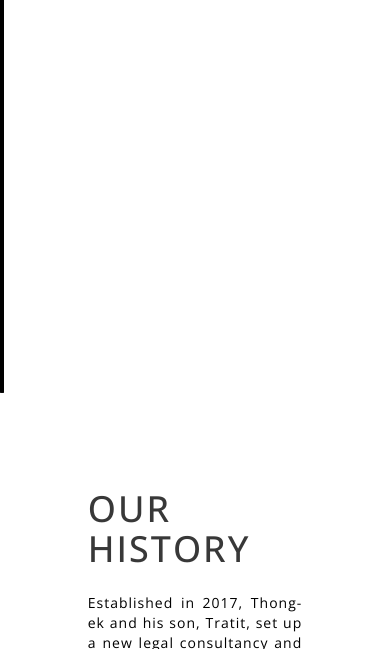
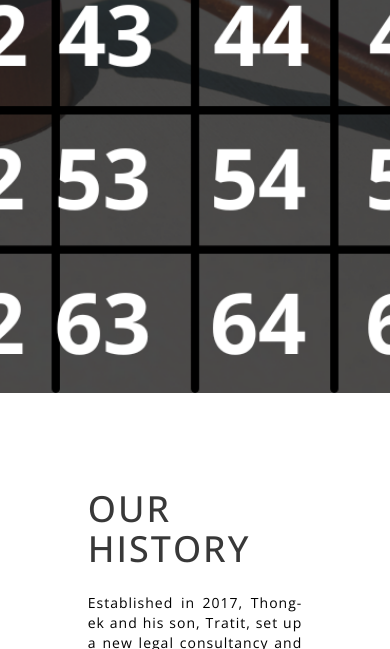
Before and after one commit to marioportillohernaiz/Thongek-Tratit, a plain HTML site: page index.html in a window 390 px wide. Shown: the part 451-1100 px from the top of the page. Drawn offline with nearby package versions, Linux system fonts and the light colour scheme.

Commit message:
Update Styles.css

```diff
--- a/Styles.css
+++ b/Styles.css
@@ -246,7 +246,7 @@ nav{
         background-position: 50% 50%;
         background-repeat: no-repeat;
         background-size: cover;
-        width: 1vw;
+        /*width: 100vw;*/
     }
 
 }
@@ -259,7 +259,7 @@ nav{
         background-position: 50% 75%;
         background-repeat: no-repeat;
         background-size: cover;
-        width: 1vw;
+        /*width: 100vw;*/
     }
 
 }
```
